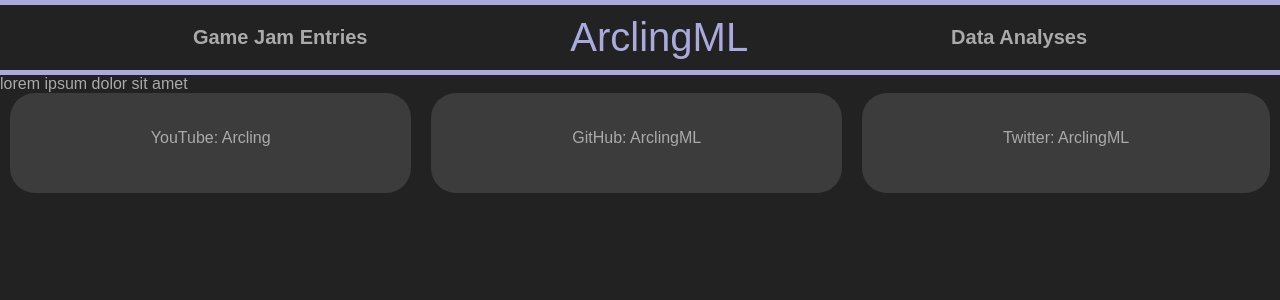
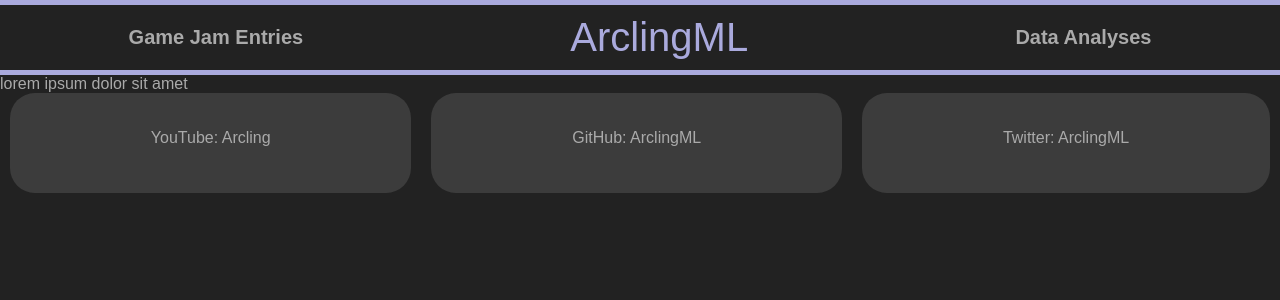
Before and after one commit to ArcLyn64/ArcLyn64.github.io, a Jekyll site: the page built from index.html, in a window 1280 px wide. Shown: the top 300 px of the page. Built offline with Jekyll 4.4.1, drawn with Linux system fonts in a browser that asks for light colours; nearby versions of some CDN libraries; library files that are not in the unit come from our copies.

Commit message:
fixed header centering

```diff
--- a/_sass/main.scss
+++ b/_sass/main.scss
@@ -66,10 +66,12 @@
     flex-flow: row nowrap;
     justify-content: space-evenly;
     align-items: center;
+    text-align: center;
   }
 
   a{
     font-size: 20px;
+    flex-grow: 1;
   }
   %a-main{
     text-decoration: none;
@@ -119,6 +121,7 @@
   flex-flow: row nowrap;
   justify-content: space-evenly;
   align-items: center;
+  text-align: center;
   .link{
     background-color: $color-bg-l;
     height: 100px;
```
